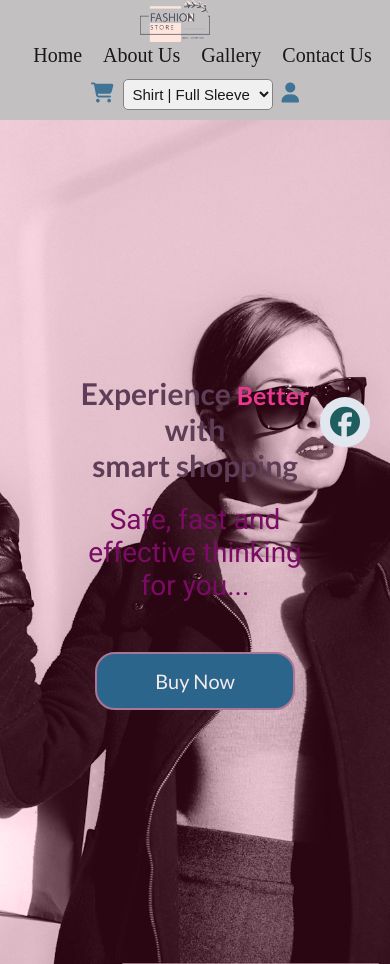
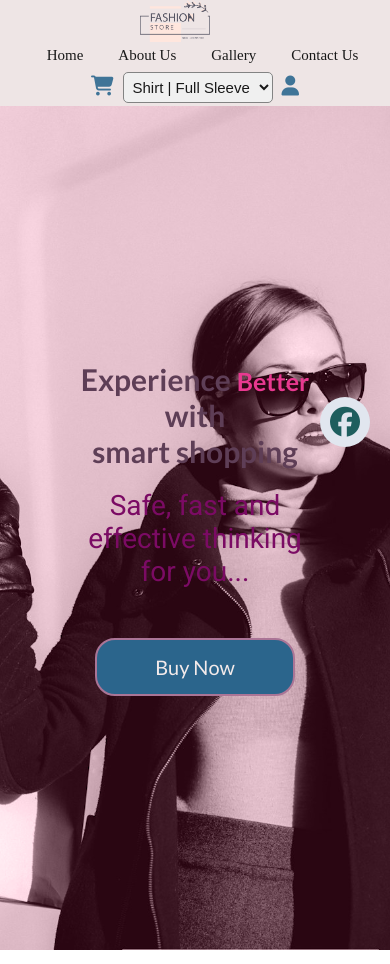
Before and after one commit to zaman575/fashion-web-last, a plain HTML site: page index.html in a window 390 px wide. Shown: the top 964 px of the page. Drawn offline with Linux system fonts and the light colour scheme.

Commit message:
responsive final touch

```diff
--- a/css/media.css
+++ b/css/media.css
@@ -22,7 +22,7 @@
     align-items: center;
 }
 .navMenu ul li a{
-    font-size: 20px;
+    font-size: 18px;
 }
 .heroSection{
     height: 100vh;
@@ -191,17 +191,24 @@ visibility: hidden;
     .col-1-3{
         max-width: 30%;
     }
-    .navLogo img{
+   .navLogo img{
     width: 70px;
-}
-
-.navMenu ul li a{
-    padding: 2px 3px;
+    padding: 0px;
 }
     nav{
-    background-color: #bcbaba;
+    flex-direction: column;
+    background-color: #ede3e3;
+    position: static;
+    z-index: 0;
+}
+.navLeft{
+    flex-direction: column;
 }
 .navRight{
-    margin:10px 0px;
+    margin:3px 0px;
+    align-items: center;
+}
+.navMenu ul li a{
+    font-size: 15px;
 }
 }
```
